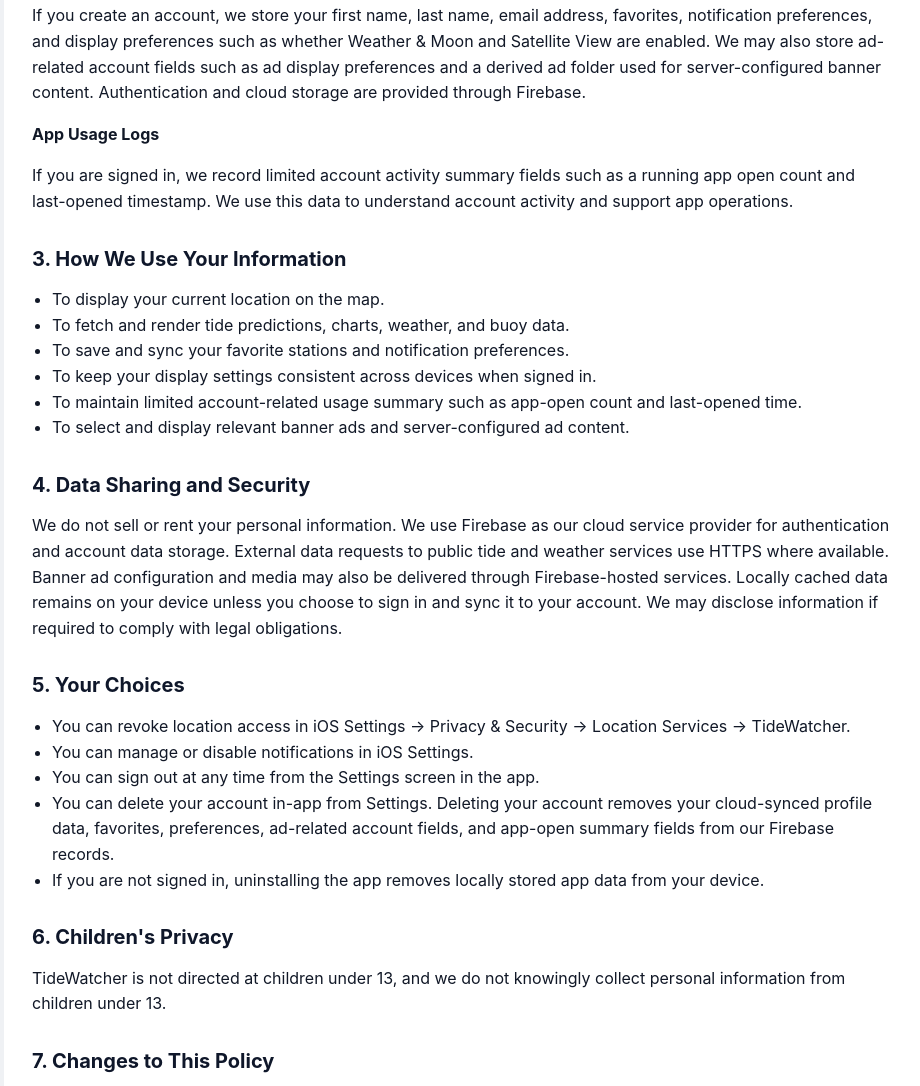
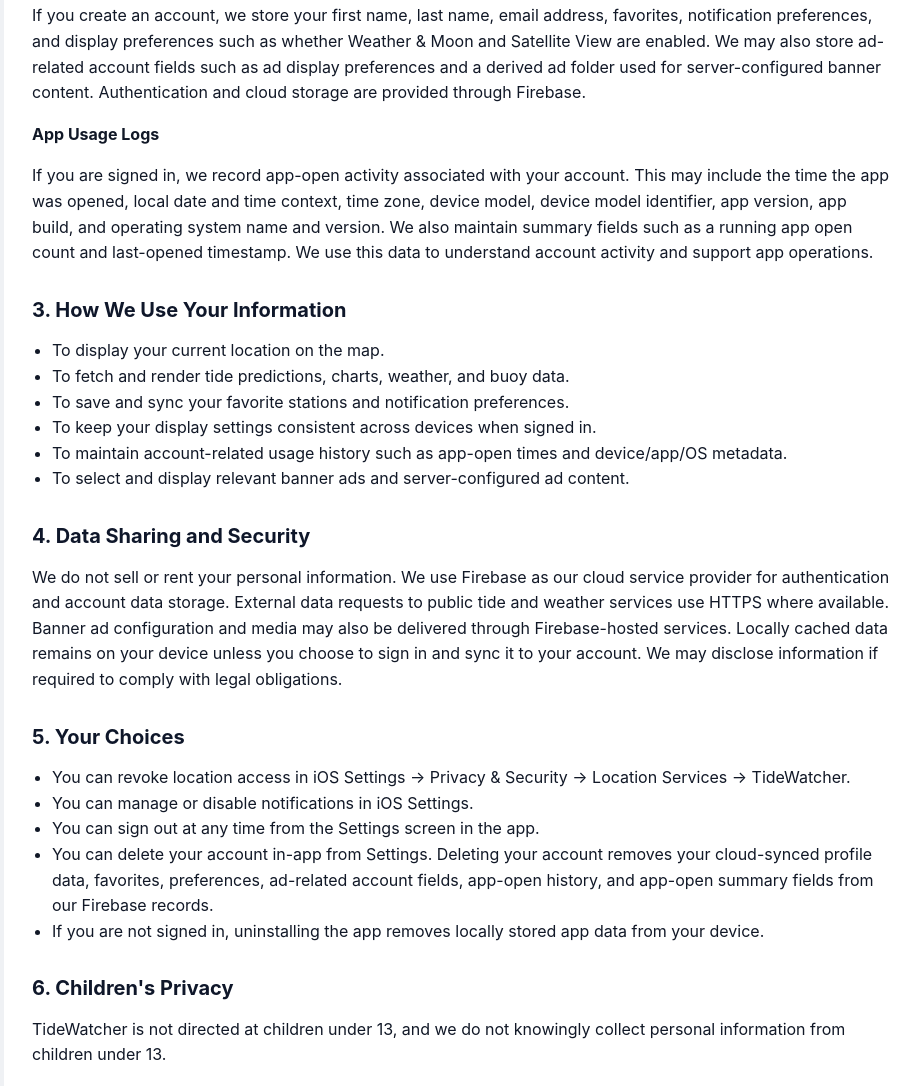
Before and after one commit to Wsbennett/TideWatcher, a plain HTML site: page index.html in a window 1280 px wide. Shown: the part 955-2041 px from the top of the page, without its empty margins (178-1098 px from the left). Drawn offline with Linux system fonts and the light colour scheme.

Commit message:
Update index.html

```diff
--- a/index.html
+++ b/index.html
@@ -108,9 +108,11 @@
 
     <p><strong>App Usage Logs</strong></p>
     <p>
-      If you are signed in, we record limited account activity summary fields such as a running
-      app open count and last-opened timestamp. We use this data to understand account activity
-      and support app operations.
+      If you are signed in, we record app-open activity associated with your account. This may
+      include the time the app was opened, local date and time context, time zone, device model,
+      device model identifier, app version, app build, and operating system name and version. We
+      also maintain summary fields such as a running app open count and last-opened timestamp. We
+      use this data to understand account activity and support app operations.
     </p>
 
     <h2>3. How We Use Your Information</h2>
@@ -119,7 +121,7 @@
       <li>To fetch and render tide predictions, charts, weather, and buoy data.</li>
       <li>To save and sync your favorite stations and notification preferences.</li>
       <li>To keep your display settings consistent across devices when signed in.</li>
-      <li>To maintain limited account-related usage summary such as app-open count and last-opened time.</li>
+      <li>To maintain account-related usage history such as app-open times and device/app/OS metadata.</li>
       <li>To select and display relevant banner ads and server-configured ad content.</li>
     </ul>
 
@@ -143,8 +145,8 @@
       <li>You can sign out at any time from the Settings screen in the app.</li>
       <li>
         You can delete your account in-app from Settings. Deleting your account removes your
-        cloud-synced profile data, favorites, preferences, ad-related account fields, and app-open
-        summary fields from our Firebase records.
+        cloud-synced profile data, favorites, preferences, ad-related account fields, app-open
+        history, and app-open summary fields from our Firebase records.
       </li>
       <li>
         If you are not signed in, uninstalling the app removes locally stored app data from your
```
